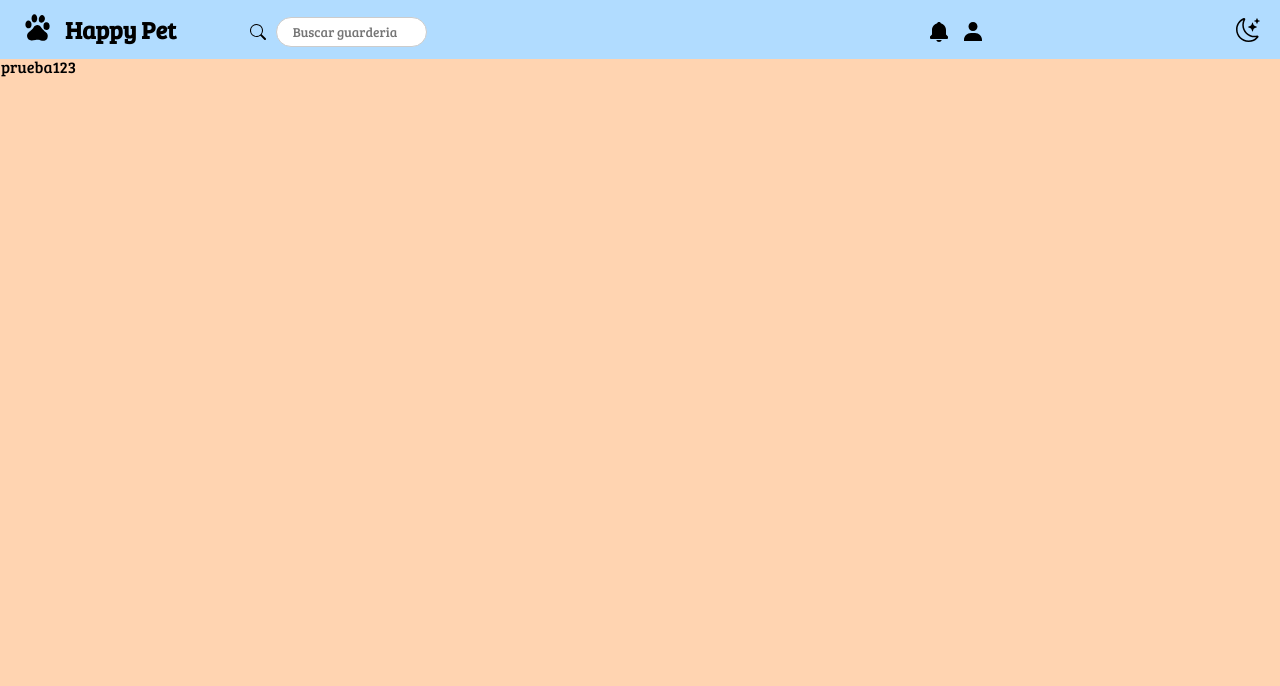
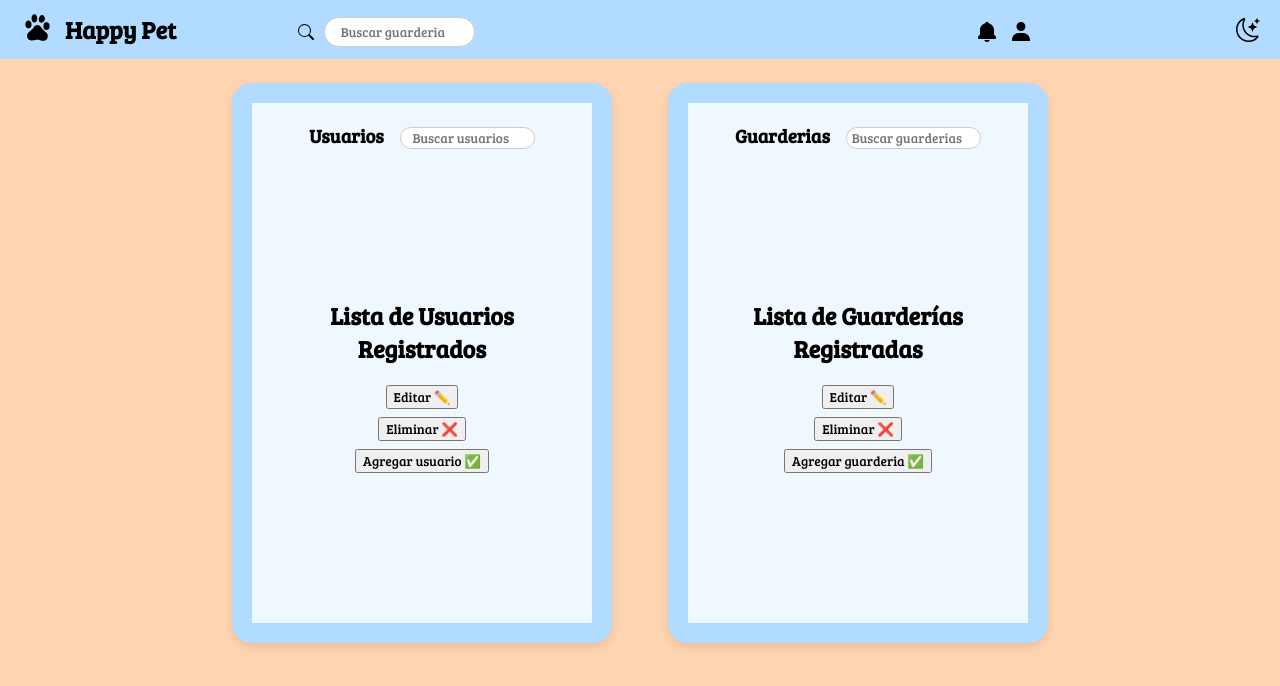
Before and after one commit to FrancoBalduini/TPI-LC3, a React (Vite) app in the folder tpintegrador/: page / in a window 1280 px wide. Shown: the top 686 px of the page. Built offline with nearby package versions, Linux system fonts and the light colour scheme.

Commit message:
Creacion de pantalla de Admin

```diff
--- a/tpintegrador/src/components/admin/Admin.css
+++ b/tpintegrador/src/components/admin/Admin.css
@@ -18,6 +18,39 @@
   fill: white;
 }
 
-.cuerpo.dark{
+.cuerpo.dark {
   background-color: #806a58;
 }
+
+.cuerpo {
+  display: flex;
+}
+
+.button-container {
+  display: flex;
+  flex-direction: column;
+}
+
+.button-container button {
+  margin-bottom: 8px;
+}
+
+.cuerpo {
+  display: flex;
+  justify-content: center;
+  align-items: flex-start;
+  padding: 16px;
+  gap: 16px;
+}
+
+.input-busqueda-usuario {
+  border-radius: 50px;
+  text-align: center;
+
+  outline: none;
+  border: 1px solid #ccc;
+}
+
+.button-container a button {
+  cursor: pointer;
+}
--- a/tpintegrador/src/components/admin/Admin.jsx
+++ b/tpintegrador/src/components/admin/Admin.jsx
@@ -1,15 +1,21 @@
 import Header from "../header/Header";
 import { ThemeContext } from "../context/Context";
-import { useContext } from "react";
+import { useContext, useEffect } from "react";
 import "./Admin.css";
+import Card from "../card/Card";
 
 const Admin = () => {
   const { theme } = useContext(ThemeContext);
+
+  useEffect(() => {
+    document.body.className = theme;
+  }, [theme]);
+
   return (
     <>
       <Header />
-
       <div className={`lupa-input ${theme}`}>
+        <span>Admin</span> {}
         <svg
           xmlns="http://www.w3.org/2000/svg"
           width="16"
@@ -25,7 +31,6 @@ const Admin = () => {
           className="input-busqueda zIndex5"
           placeholder="Buscar guarderia"
         />
-
         <div className="icon-container">
           <svg
             xmlns="http://www.w3.org/2000/svg"
@@ -47,12 +52,43 @@ const Admin = () => {
           </svg>
         </div>
       </div>
-      <body className={`cuerpo ${theme}`}>
-        <td>
-          <tl>prueba123</tl>
-          <tl></tl>
-        </td>
-      </body>
+      <div className={`cuerpo ${theme}`}>
+        <Card
+          title="Lista de Usuarios Registrados"
+          className="card1"
+          placeholder="Buscar usuarios"
+          typeTitle="Usuarios"
+        >
+          <div className="button-container">
+            <a href="#">
+              <button>Editar ✏️</button>
+            </a>{" "}
+            <a href="#">
+              <button>Eliminar ❌</button>
+            </a>{" "}
+            <a href="#">
+              <button>Agregar usuario ✅</button>
+            </a>{" "}
+          </div>
+        </Card>
+        <Card
+          title="Lista de Guarderías Registradas"
+          placeholder="Buscar guarderias"
+          typeTitle="Guarderias"
+        >
+          <div className="button-container">
+            <a href="#">
+              <button>Editar ✏️</button>
+            </a>{" "}
+            <a href="#">
+              <button>Eliminar ❌</button>
+            </a>{" "}
+            <a href="#">
+              <button>Agregar guarderia ✅</button>
+            </a>{" "}
+          </div>
+        </Card>
+      </div>
     </>
   );
 };
--- /dev/null
+++ b/tpintegrador/src/components/card/Card.css
@@ -0,0 +1,25 @@
+.card {
+  background-color: #f0f8ff;
+  border: 20px solid #b1dcff;
+  border-radius: 20px;
+  padding: 20px;
+  margin: 20px;
+  width: 300px;
+  box-shadow: 0 4px 8px rgba(0, 0, 0, 0.1);
+  text-align: center;
+  height: 480px;
+}
+
+.card h2 {
+  margin-bottom: 20px;
+  font-size: 1.5em;
+  margin-top: 150px;
+}
+
+h3 {
+  display: inline;
+}
+
+.input-busqueda-usuario {
+  margin-left: 16px;
+}
--- /dev/null
+++ b/tpintegrador/src/components/card/Card.jsx
@@ -0,0 +1,27 @@
+import "./Card.css";
+import PropTypes from "prop-types";
+
+const Card = ({ title, placeholder, children, typeTitle }) => {
+  return (
+    <div className="card">
+      <h3>{typeTitle}</h3>
+      <input
+        type="search"
+        className="input-busqueda-usuario"
+        placeholder={placeholder}
+      />
+      <h2>{title}</h2>
+
+      {children}
+    </div>
+  );
+};
+
+export default Card;
+
+Card.propTypes = {
+  title: PropTypes.string.isRequired,
+  children: PropTypes.node.isRequired,
+  placeholder: PropTypes.string.isRequired,
+  typeTitle: PropTypes.string.isRequired,
+};
```
